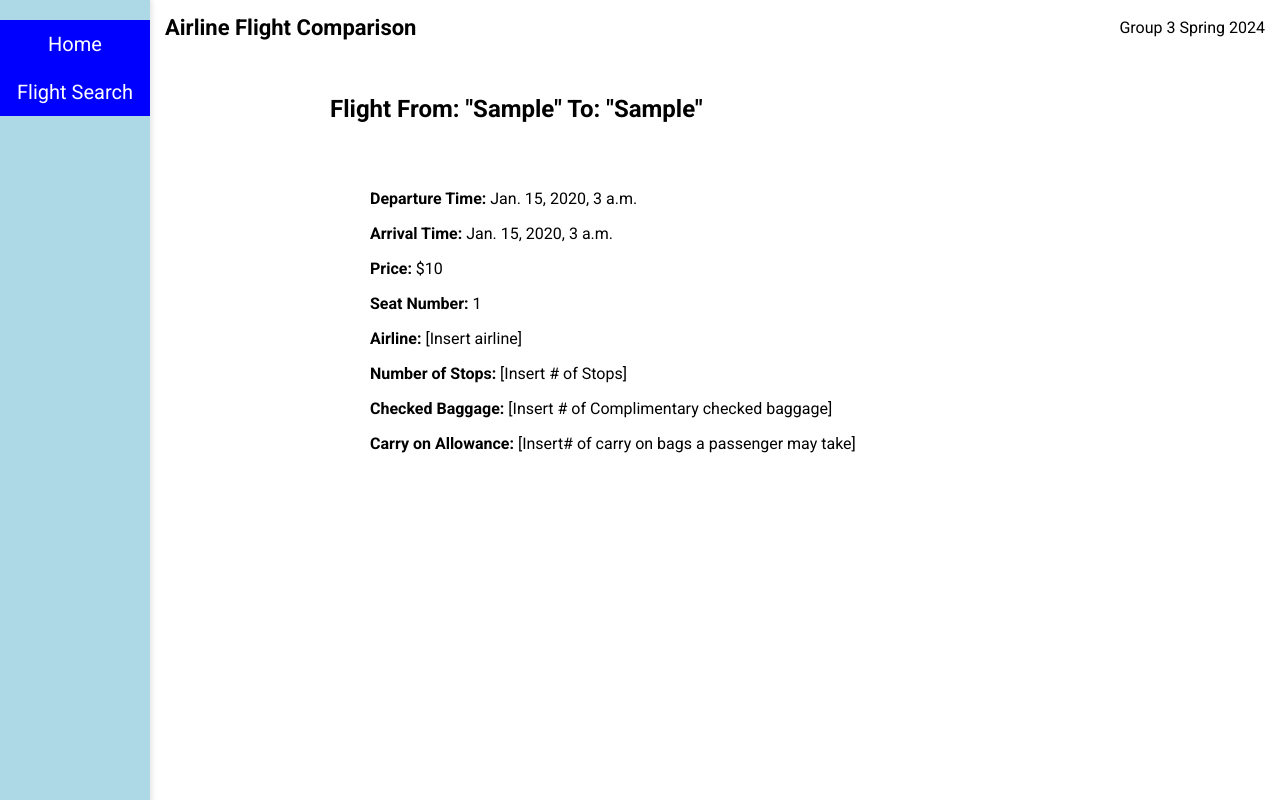
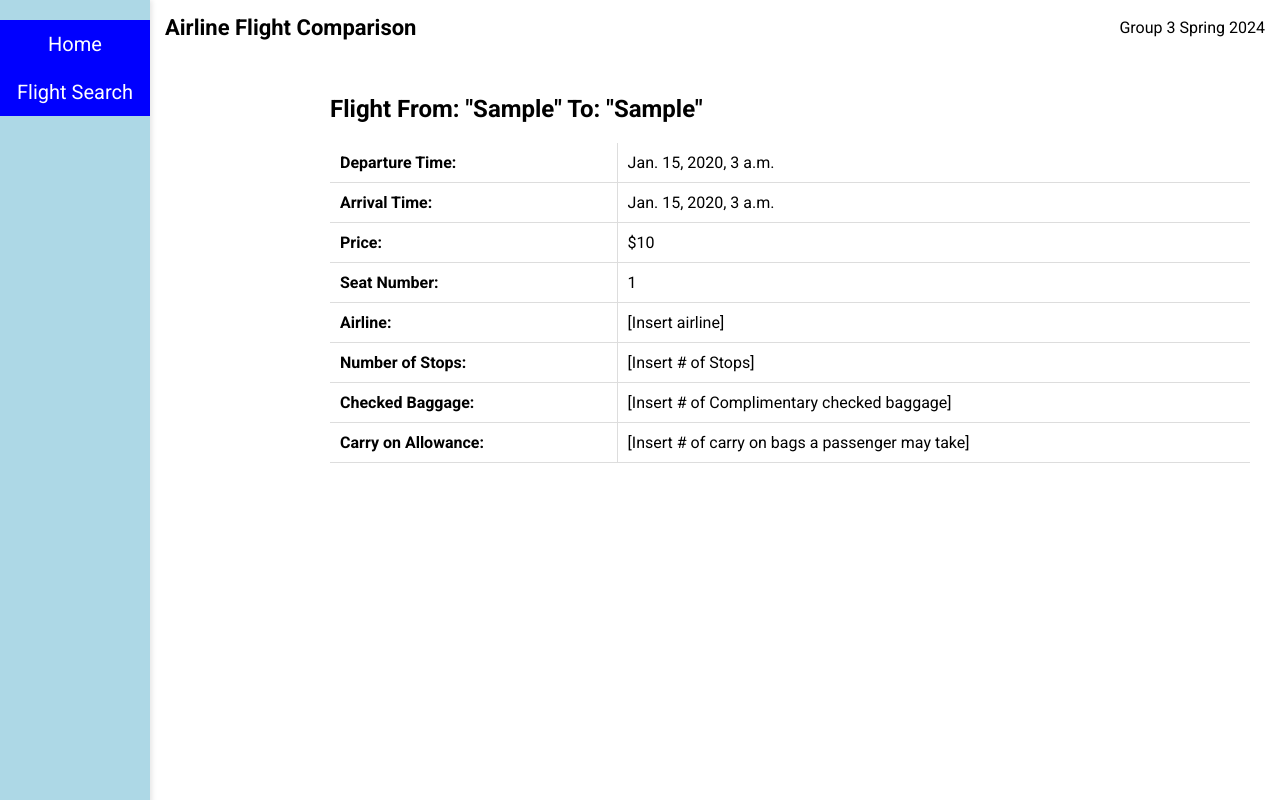
Before and after one commit to UCCS-CS4300-5300/group3-spring2024, a Django app: page /flight/1/ in a window 1280 px wide. Run offline with Django 5.2, Linux system fonts and the light colour scheme; tables that the repository leaves empty hold one stand-in row (values such as "Sample post").

Commit message:
updated ui

```diff
--- a/flightcomparison/templates/flightcomparison/flight_detail.html
+++ b/flightcomparison/templates/flightcomparison/flight_detail.html
@@ -1,50 +1,61 @@
 {% extends "flightcomparison/application.html" %}
 {% block content %}
 
+<style>
+    .table td:first-child {
+        border-right: 1px solid #dddddd; /* Add a right border to the first td in each row */
+    }
+</style>
 
 <div class="container">
     <!-- Display Flight Data -->
-    <h2>Flight From: "{{ flight.departure_location }}" To: "{{ flight.arrival_location }}"</h2>
-
-</div>
-<!-- DATABASE DATA -->
-<div class="container">
-    <ul>
-    <p>
-        <b>Departure Time:</b>
-        <span class="right-aligned-container">{{ flight.departure_time }}</span>
-    </p>
-    <p>
-        <b>Arrival Time:</b>
-        <span class="right-aligned-container">{{ flight.arrival_time }}</span>
-    </p>
-    <p>
-        <b>Price:</b>
-        <span class="right-aligned-container">${{ flight.price }}</span>
-    </p>
-    <p>
-        <b>Seat Number:</b>
-        <span class="right-aligned-container">{{ flight.seat_number }}</span>
-    </p>
-
-    <p>
-        <b>Airline:</b>
-        <span class="right-aligned-container">[Insert airline]</span>
-    </p>
-
-    <p>
-        <b>Number of Stops:</b>
-        <span class="right-aligned-container">[Insert # of Stops]</span>
-    </p>
-    <p>
-        <b>Checked Baggage:</b>
-        <span class="right-aligned-container">[Insert # of Complimentary checked baggage]</span>
-    </p>
-    <p>
-        <b>Carry on Allowance:</b>
-        <span class="right-aligned-container">[Insert# of carry on bags a passenger may take]</span>
-    </p>
-    </ul>
+    <div class="card">
+        <div class="card-header">
+            <h2 class="card-title">Flight From: "{{ flight.departure_location }}" To: "{{ flight.arrival_location }}"</h2>
+        </div>
+        <div class="card-body">
+            <div class="table-responsive">
+                <table class="table">
+                    <tbody>
+                        <tr>
+                            <td><b>Departure Time:</b></td>
+                            <td><span>{{ flight.departure_time }}</span></td>
+                        </tr>
+                        <tr>
+                            <td><b>Arrival Time:</b></td>
+                            <td><span>{{ flight.arrival_time }}</span></td>
+                        </tr>
+                        <tr>
+                            <td><b>Price:</b></td>
+                            <td><span>${{ flight.price }}</span></td>
+                        </tr>
+                        <tr>
+                            <td><b>Seat Number:</b></td>
+                            <td><span>{{ flight.seat_number }}</span></td>
+                        </tr>
+                        <tr>
+                            <td><b>Airline:</b></td>
+                            <td><span>[Insert airline]</span></td>
+                        </tr>
+                        <tr>
+                            <td><b>Number of Stops:</b></td>
+                            <td><span>[Insert # of Stops]</span></td>
+                        </tr>
+                        <tr>
+                            <td><b>Checked Baggage:</b></td>
+                            <td><span>[Insert # of Complimentary checked baggage]</span></td>
+                        </tr>
+                        <tr>
+                            <td><b>Carry on Allowance:</b></td>
+                            <td><span>[Insert # of carry on bags a passenger may take]</span></td>
+                        </tr>
+                    </tbody>
+                </table>
+            </div>
+        </div>
+    </div>
 </div>
 
+
+
 {% endblock %}
```
